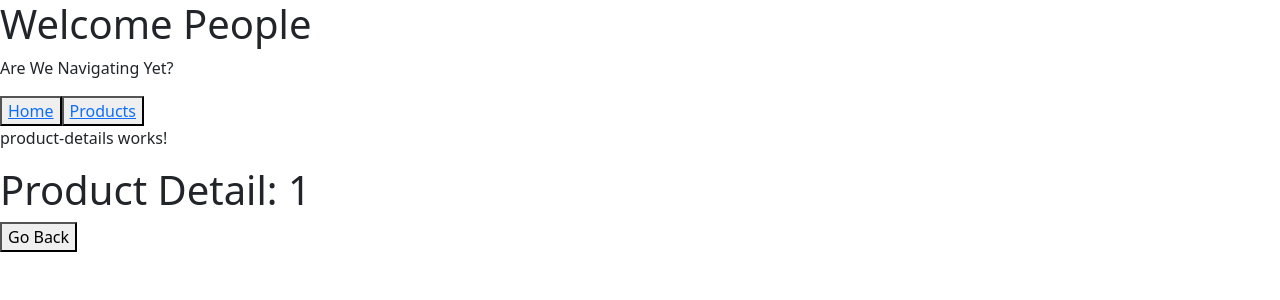
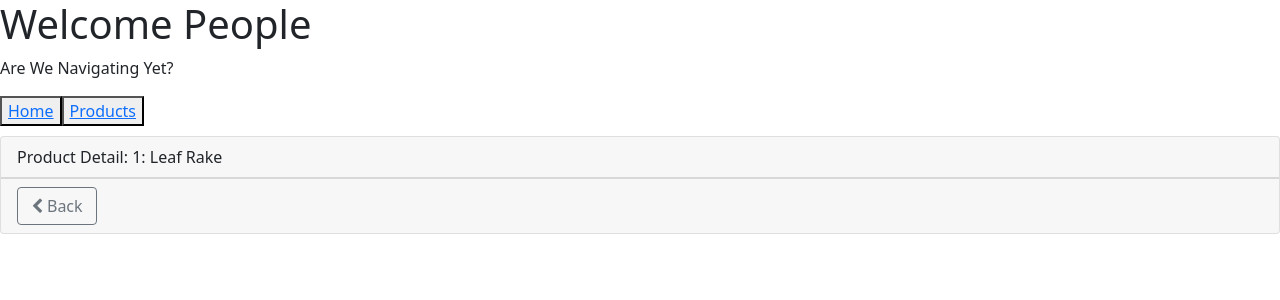
Before and after one commit to JanetWoods/ppl, an Angular app: page /products/1 in a window 1280 px wide. Shown: the top 300 px of the page. Built offline with nearby package versions, Linux system fonts and the light colour scheme.

Commit message:
route guard added for productDetails

```diff
--- a/src/app-routing.module.ts
+++ b/src/app-routing.module.ts
@@ -3,12 +3,13 @@
 import {RouterModule, Routes} from '@angular/router';
 import { WelcomeComponent } from './app/home/welcome';
 import { ProductDetailsComponent } from './app/product-details/product-details.component';
+import { ProductDetailsGuard } from './app/product-details/product-details.guard';
 import {ProductListComponent} from './app/product-list/product-list.component'
 
 
 const routes: Routes = [
     {path: 'products', component: ProductListComponent},
-    {path: 'products/:id', component: ProductDetailsComponent},
+    {path: 'products/:id', canActivate: [ProductDetailsGuard], component: ProductDetailsComponent},
     {path: 'welcome', component: WelcomeComponent},
     {path: '', redirectTo: 'welcome', pathMatch: 'full'},
     {path: '**', redirectTo: 'welcome', pathMatch: 'full'}
--- a/src/app/app.module.ts
+++ b/src/app/app.module.ts
@@ -9,9 +9,9 @@
 import {HttpClientModule} from '@angular/common/http';
 import { ProductDetailsComponent } from './product-details/product-details.component';
 import { WelcomeComponent } from './home/welcome';
-import { RouterModule, Routes } from '@angular/router';
 import { NavbarComponent } from './navbar/navbar.component';
 import {AppRoutingModule} from '../app-routing.module';
+
 
 @NgModule({
   declarations: [
@@ -22,7 +22,7 @@
     StarComponent,
     ProductDetailsComponent,
     WelcomeComponent,
-    NavbarComponent
+    NavbarComponent,
   ],
   imports: [
     BrowserModule,
@@ -30,7 +30,6 @@
     HttpClientModule,
     AppRoutingModule
   ],
-  providers: [],
   bootstrap: [AppComponent]
 })
 export class AppModule { }
--- a/src/app/product-details/product-details.component.html
+++ b/src/app/product-details/product-details.component.html
@@ -1,4 +1,12 @@
-<p>product-details works!</p>
-<h1>{{pageTitle}}</h1>
-
-<button (click)="onBack()">Go Back</button>
+<div class='card'>
+    <div class='card-header'>
+      {{pageTitle + ': ' + product?.productName}}
+    </div>
+    <div class='card-footer'>
+      <button class='btn btn-outline-secondary'
+              style='width:80px'
+              (click)='onBack()'>
+        <i class='fa fa-chevron-left'></i> Back
+      </button>
+    </div>
+  </div>
--- a/src/app/product-details/product-details.component.ts
+++ b/src/app/product-details/product-details.component.ts
@@ -1,20 +1,37 @@
 import { Component, OnInit } from '@angular/core';
-import {ProductService} from '../products/product.service';
 import {ActivatedRoute, Router} from '@angular/router';
+import { IProduct } from '../products/product';
 
 @Component({
    templateUrl: './product-details.component.html',
   styleUrls: ['./product-details.component.css']
 })
 export class ProductDetailsComponent implements OnInit {
-  pageTitle = 'Product Detail';
+  pageTitle: string = 'Product Detail';
+  product: IProduct | undefined;
+
 
   constructor(private route: ActivatedRoute, private router: Router) { }
 
   ngOnInit(): void {
     const id = Number(this.route.snapshot.paramMap.get('id'));
     this.pageTitle += `:  ${id}`
-  }
+
+
+    //  This product should be pulling from the product service and filtering for a matching ID property.
+    //
+    this.product = {
+      'productId': id,
+      'productName': 'Leaf Rake',
+      'productCode': 'GDN-0011',
+      'releaseDate': 'March 19, 2021',
+      'description': 'Leaf rake with 48-inch wooden handle.',
+      'price': 19.95,
+      'starRating': 3.2,
+      'imageUrl': 'assets/images/leaf_rake.png'
+    };
+    }
+
 
   onBack(): void{
     this.router.navigate(['/products'])
--- /dev/null
+++ b/src/app/product-details/product-details.guard.ts
@@ -0,0 +1,24 @@
+import { Injectable } from '@angular/core';
+import { ActivatedRouteSnapshot, CanActivate, RouterStateSnapshot, UrlTree, Router} from '@angular/router';
+import { Observable } from 'rxjs';
+
+@Injectable({
+  providedIn: 'root'
+})
+export class ProductDetailsGuard implements CanActivate {
+
+  constructor(private router: Router){}
+
+  canActivate(
+    route: ActivatedRouteSnapshot,
+    state: RouterStateSnapshot): Observable<boolean | UrlTree> | Promise<boolean | UrlTree> | boolean | UrlTree {
+      const id = Number(route.paramMap.get('id'));
+      if(isNaN(id) || id < 1){
+        alert('Invalid product id');
+        this.router.navigate(['/products']);
+        return false;
+      }
+    return true;
+  }
+
+}
--- a/src/app/products/product.service.ts
+++ b/src/app/products/product.service.ts
@@ -19,6 +19,8 @@
             catchError(this.handleError)
         );
     }
+
+
     private handleError(err: HttpErrorResponse){
         //this is where we would send err msg to server for logging
         let errorMessage = '';
```
Also changed, not shown: 1 other file (tests, documents, lock files or other folders).
